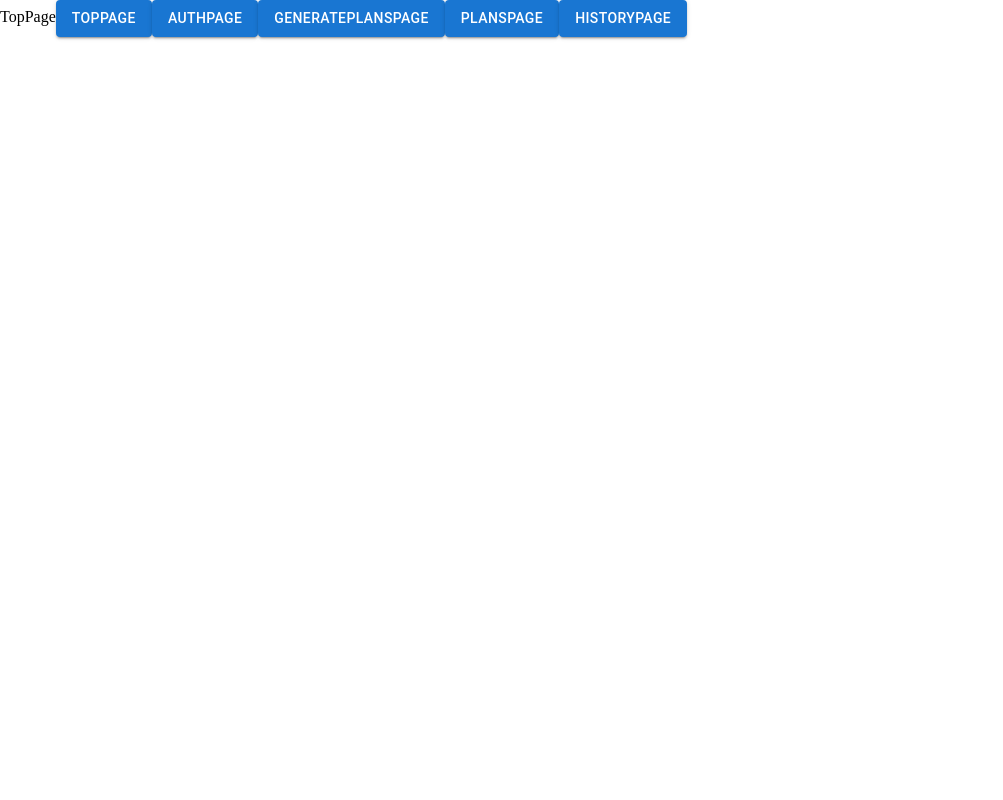
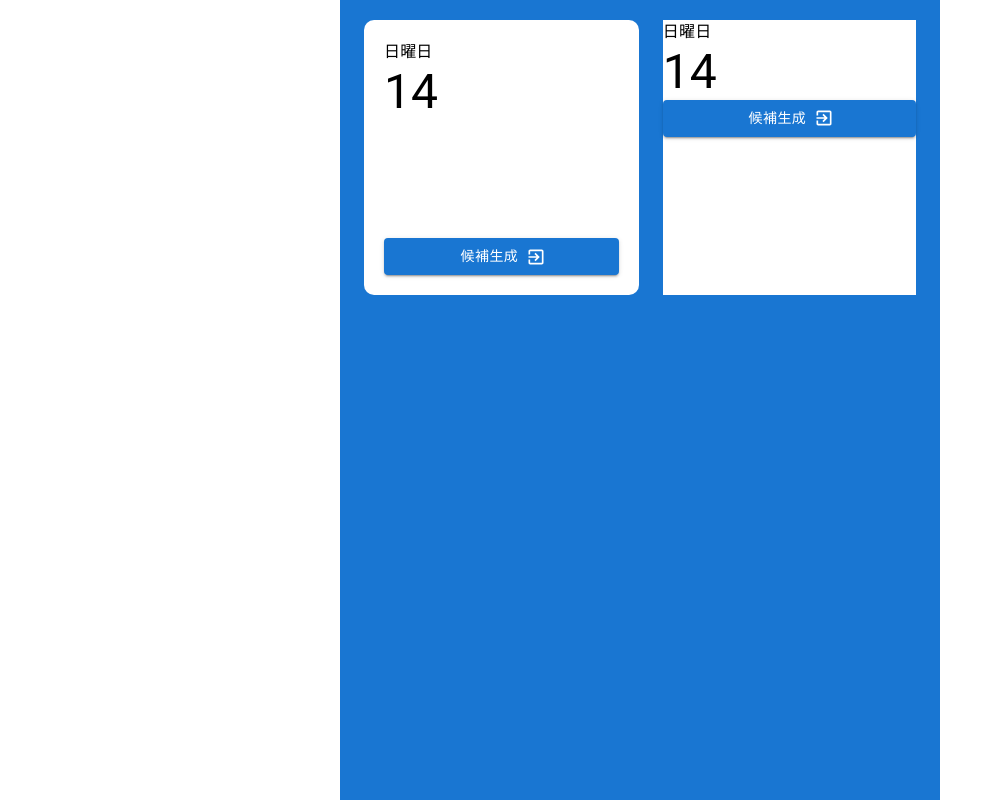
Before and after one commit to Yuma-Satake/career-sync, a React (Vite) app: page / in a window 1280 px wide. Shown: the whole page, without its empty margins (0-1003 px from the left). Built offline with nearby package versions, Linux system fonts and the light colour scheme.

Commit message:
feat: add TopPageButton

```diff
--- a/src/pages/top/TopPage.tsx
+++ b/src/pages/top/TopPage.tsx
@@ -1,6 +1,7 @@
-import { Button } from '@mui/material';
+import { Box, Button, Container, Stack, Typography } from '@mui/material';
 import { FC } from 'react';
 import { useNavigate } from 'react-router-dom';
+import ExitToAppIcon from '@mui/icons-material/ExitToApp';
 
 export const TopPage: FC = () => {
   const router = useNavigate();
@@ -29,8 +30,16 @@ export const TopPage: FC = () => {
   ];
 
   return (
-    <div>
-      TopPage
+    <Container
+      maxWidth="sm"
+      sx={{
+        width: '100%',
+        height: '100dvh',
+        bgcolor: 'primary.main',
+        padding: '20px',
+      }}
+    >
+      {/* TopPage
       {navigate.map((nav) => {
         return (
           <Button
@@ -43,7 +52,49 @@ export const TopPage: FC = () => {
             {nav.text}
           </Button>
         );
-      })}
-    </div>
+      })} */}
+      {/* こっから始めるぜ */}
+      <Stack direction="row" spacing={3}>
+        <Stack
+          justifyContent="space-between"
+          sx={{
+            width: '100%',
+            height: 'auto',
+            aspectRatio: '1 / 1',
+            bgcolor: 'white',
+            borderRadius: '10px',
+            padding: '20px',
+          }}
+        >
+          <Box>
+            <Typography>日曜日</Typography>
+            <Typography variant="h3">14</Typography>
+          </Box>
+          <Button
+            variant="contained"
+            endIcon={<ExitToAppIcon />}
+            onClick={() => {
+              router('/generate-plans');
+            }}
+          >
+            候補生成
+          </Button>
+        </Stack>
+        <Stack
+          sx={{
+            width: '100%',
+            height: 'auto',
+            aspectRatio: '1 / 1',
+            bgcolor: 'white',
+          }}
+        >
+          <Typography>日曜日</Typography>
+          <Typography variant="h3">14</Typography>
+          <Button variant="contained" endIcon={<ExitToAppIcon />}>
+            候補生成
+          </Button>
+        </Stack>
+      </Stack>
+    </Container>
   );
 };
```
